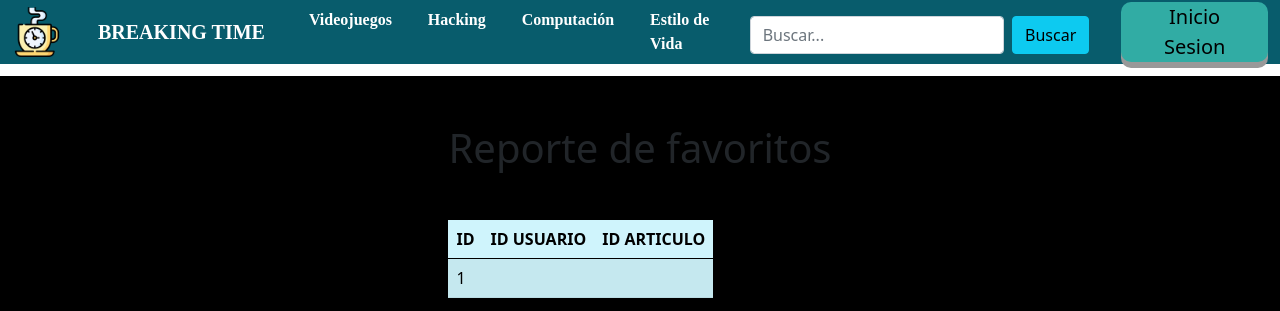
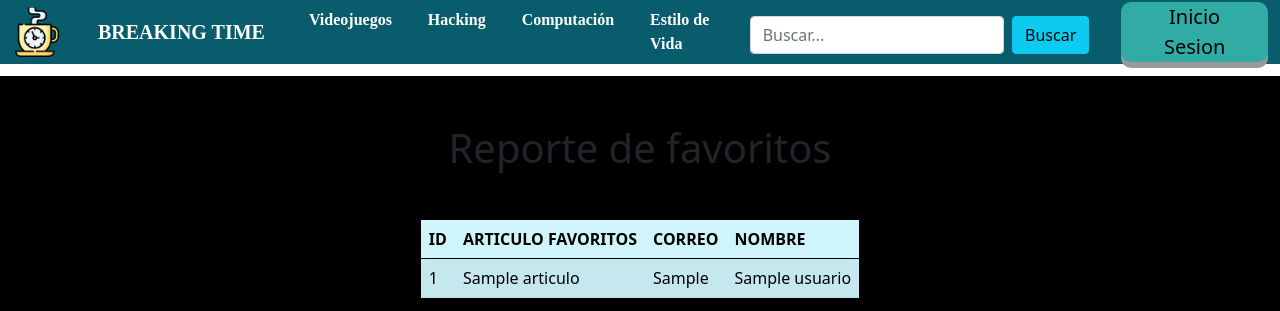
Before and after one commit to SheilaDroid/BREAKING_TIME---WEBSITE, a PHP site: page /Reports/ReporteFavoritos.php in a window 1280 px wide. Shown: the top 311 px of the page. Run offline with PHP 8.4, Linux system fonts and the light colour scheme; tables that the repository leaves empty or names only in its code hold one stand-in row (values such as "Sample post"); data that the repository does not hold is empty.

Commit message:
Solucion error reportes favoritos

```diff
--- a/Reports/ReporteFavoritos.php
+++ b/Reports/ReporteFavoritos.php
@@ -55,8 +55,9 @@ if(!empty($_GET['usuario'])){
 						<thead>
 							<tr>
 								<th>ID</th>
-								<th>ID USUARIO</th>
-								<th>ID ARTICULO</th>
+								<th>ARTICULO FAVORITOS</th>
+								<th>CORREO</th>
+								<th>NOMBRE</th>
 							</tr>
 						</thead>
 
@@ -67,10 +68,13 @@ if(!empty($_GET['usuario'])){
 								<?php echo $registro['id']; ?>
 								</td>
 								<td>
-									<?php echo $registro['idUsuario']; ?>
+									<?php echo $registro['titulo']; ?>
 								</td>
 								<td>
-									<?php echo $registro['idArticulo']; ?>
+									<?php echo $registro['correo']; ?>
+								</td>
+								<td>
+									<?php echo $registro['nombre']; ?>
 								</td>
 							</tr>
 							<?php }?>
--- a/components/basedatos.php
+++ b/components/basedatos.php
@@ -185,7 +185,7 @@ class BaseDatos
     //---------------------------------------------- seccion articulos favoritos -------------------------------------------------------
     public function reporteFavoritos()
     {
-         if ($consulta = $GLOBALS['conexion']->query("SELECT artFavoritos.id, usuarios.nombre, usuarios.correo, usuarios.sexo, usuarios.tipo, articulos.titulo FROM artFavoritos JOIN usuarios ON usuarios.id = artFavoritos.idUsuario JOIN articulos ON artFavoritos.idArticulo = articulos.id;")) {
+        if ($consulta = $GLOBALS['conexion']->query(" SELECT artFavoritos.id, articulos.titulo, usuarios.correo, usuarios.nombre  FROM artFavoritos JOIN usuarios ON usuarios.id = artFavoritos.idUsuario JOIN articulos ON artFavoritos.idArticulo = articulos.id;")) {
              //echo "éxito consulta";
 
 
```
